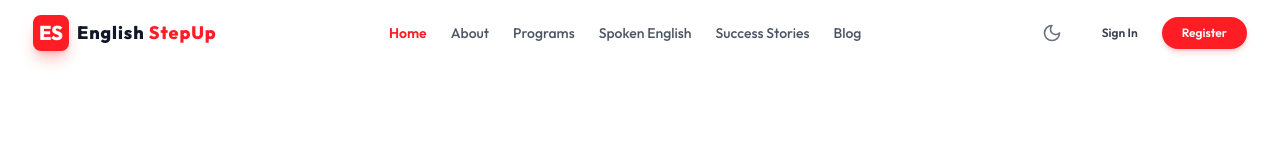
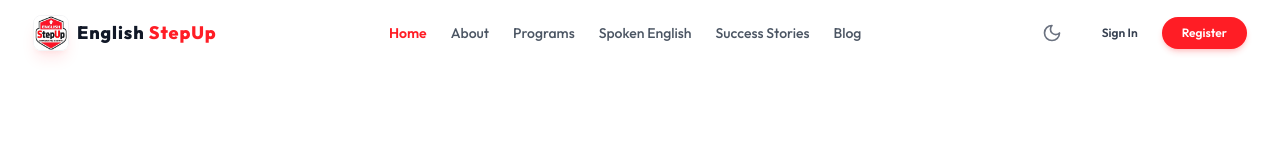
Before and after one commit to salahuddingfx/StepUp-Client, a React (Vite) app: page / in a window 1280 px wide. Shown: the top 160 px of the page. Built offline with nearby package versions, Linux system fonts and the light colour scheme.

Commit message:
feat: integrate official StepUp logo in client header, student dashboard, and auth screens

```diff
--- a/src/components/Navbar.jsx
+++ b/src/components/Navbar.jsx
@@ -37,7 +37,7 @@ const Navbar = () => {
           {/* Logo */}
           <div className="flex-shrink-0 flex items-center">
             <Link to="/" className="flex items-center space-x-2">
-              <span className="h-9 w-9 rounded-lg bg-brand-red flex items-center justify-center text-white font-extrabold text-xl shadow-lg shadow-brand-red/30">ES</span>
+              <img src="/StepUp.jpg" alt="StepUp Logo" className="h-9 w-9 rounded-lg object-cover shadow-lg shadow-brand-red/10 border border-gray-100 dark:border-gray-800" />
               <span className="font-extrabold text-lg tracking-wider text-brand-black dark:text-white">
                 English <span className="text-brand-red">StepUp</span>
               </span>
--- a/src/layouts/AuthLayout.jsx
+++ b/src/layouts/AuthLayout.jsx
@@ -35,7 +35,7 @@ const AuthLayout = () => {
 
           {/* Logo block */}
           <div className="relative z-10 flex items-center space-x-2">
-            <span className="h-10 w-10 rounded-xl bg-brand-red flex items-center justify-center text-white font-extrabold text-2xl">ES</span>
+            <img src="/StepUp.jpg" alt="StepUp Logo" className="h-10 w-10 rounded-xl object-cover shadow-lg border border-gray-800" />
             <span className="font-extrabold text-xl tracking-wider text-white">
               English <span className="text-brand-red">StepUp</span>
             </span>
--- a/src/layouts/DashboardLayout.jsx
+++ b/src/layouts/DashboardLayout.jsx
@@ -54,7 +54,7 @@ const DashboardLayout = () => {
         {/* Brand/Logo Header */}
         <div className="flex h-16 items-center justify-between px-6 border-b border-gray-100 dark:border-gray-800">
           <Link to="/" className="flex items-center space-x-2">
-            <span className="h-8 w-8 rounded-lg bg-brand-red flex items-center justify-center text-white font-extrabold text-lg">ES</span>
+            <img src="/StepUp.jpg" alt="StepUp Logo" className="h-8 w-8 rounded-lg object-cover shadow-lg border border-gray-100 dark:border-gray-800" />
             <span className="font-extrabold text-md tracking-wider text-brand-black dark:text-white">
               StepUp <span className="text-xs text-brand-red font-medium">Student</span>
             </span>
```
Also changed, not shown: public/StepUp.jpg (added).
